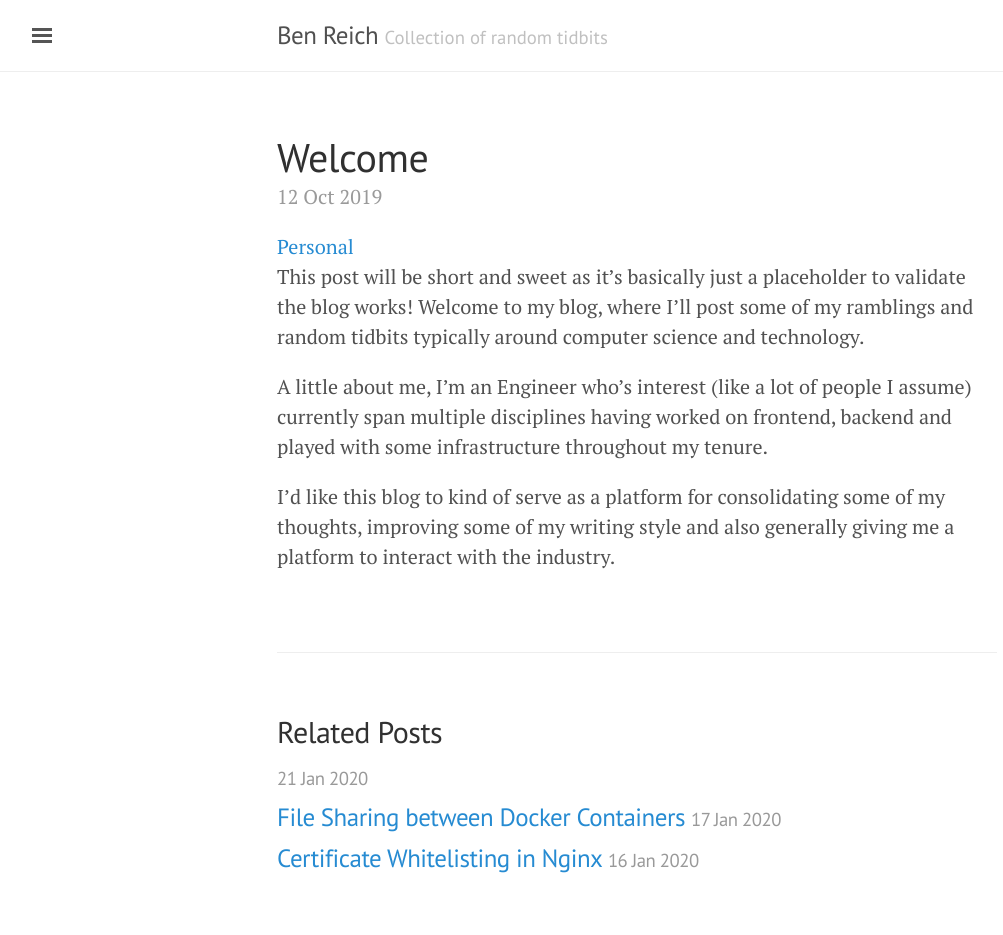
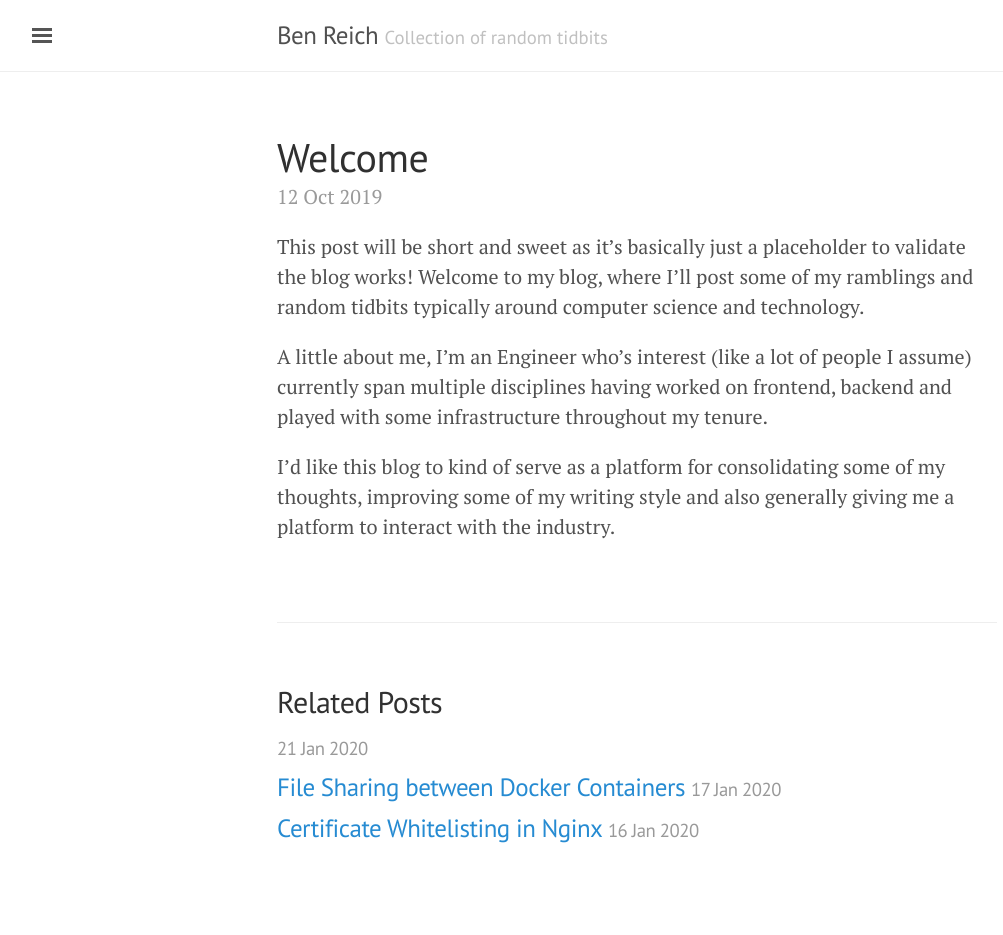
Before and after one commit to GerrySly/gerrysly.github.io, a Jekyll site: the page built from _posts/2019-10-12-welcome.md, in a window 1280 px wide. Shown: the whole page, without its empty margins (3-1006 px from the left). Built offline with Jekyll 4.4.1, drawn with Linux system fonts in a browser that asks for light colours; after the commit the page ends 905 px from its top, so only the background shows below that.

```diff
--- a/_layouts/categories.html
+++ b/_layouts/categories.html
@@ -3,7 +3,6 @@
 permalink: /categories/
 title: Categories
 ---
-
 
 <div id="archives">
 {% for category in site.categories %}
--- a/_layouts/post.html
+++ b/_layouts/post.html
@@ -5,17 +5,6 @@
 <div class="post">
   <h1 class="post-title">{{ page.title }}</h1>
   <span class="post-date">{{ page.date | date_to_string }}</span>
-  <div class="post-categories">
-    {% if post %}
-      {% assign categories = post.categories %}
-    {% else %}
-      {% assign categories = page.categories %}
-    {% endif %}
-    {% for category in categories %}
-    <a href="{{site.baseurl}}/categories/#{{category|slugize}}">{{category}}</a>
-    {% unless forloop.last %}&nbsp;{% endunless %}
-    {% endfor %}
-  </div>
   {{ content }}
 </div>
 
```
Also changed, not shown: _posts/2020-01-21-principles-project-management.md (+1 -1 lines).
